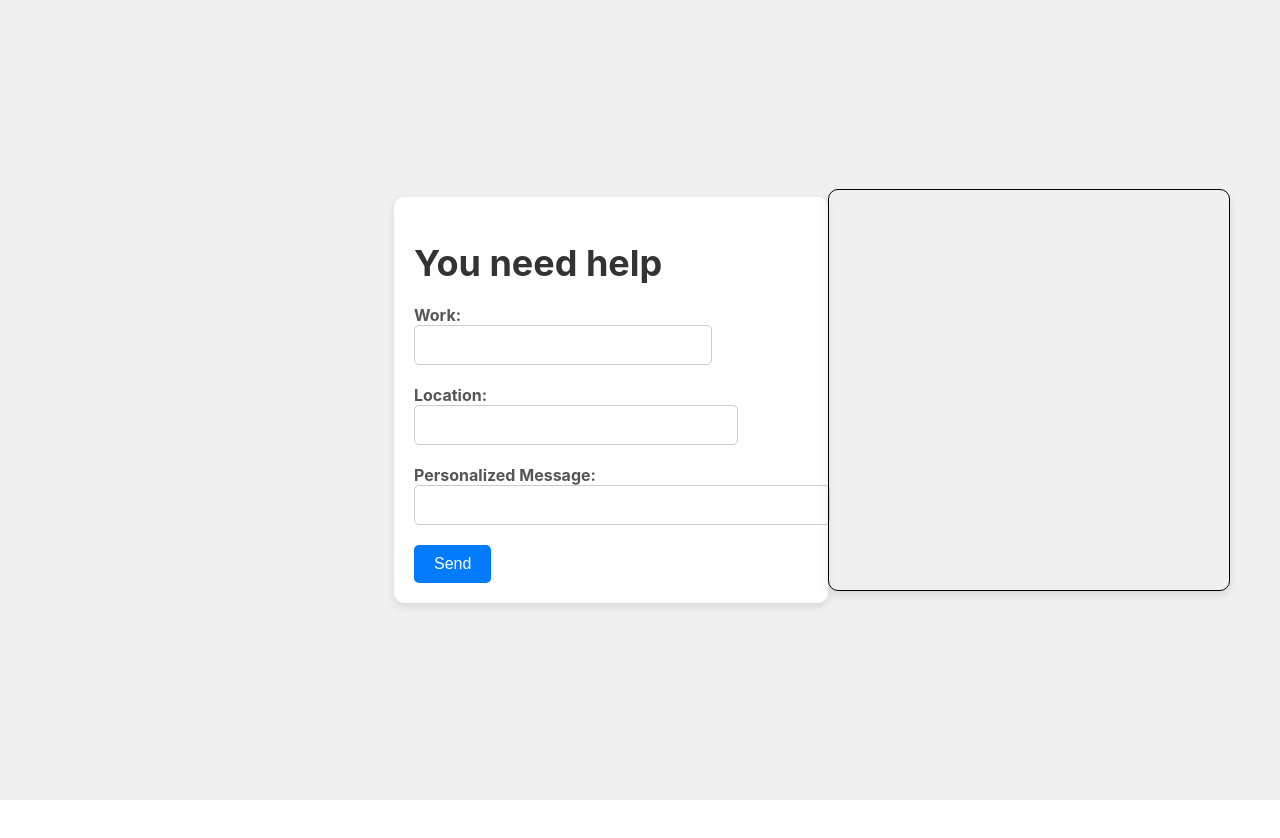
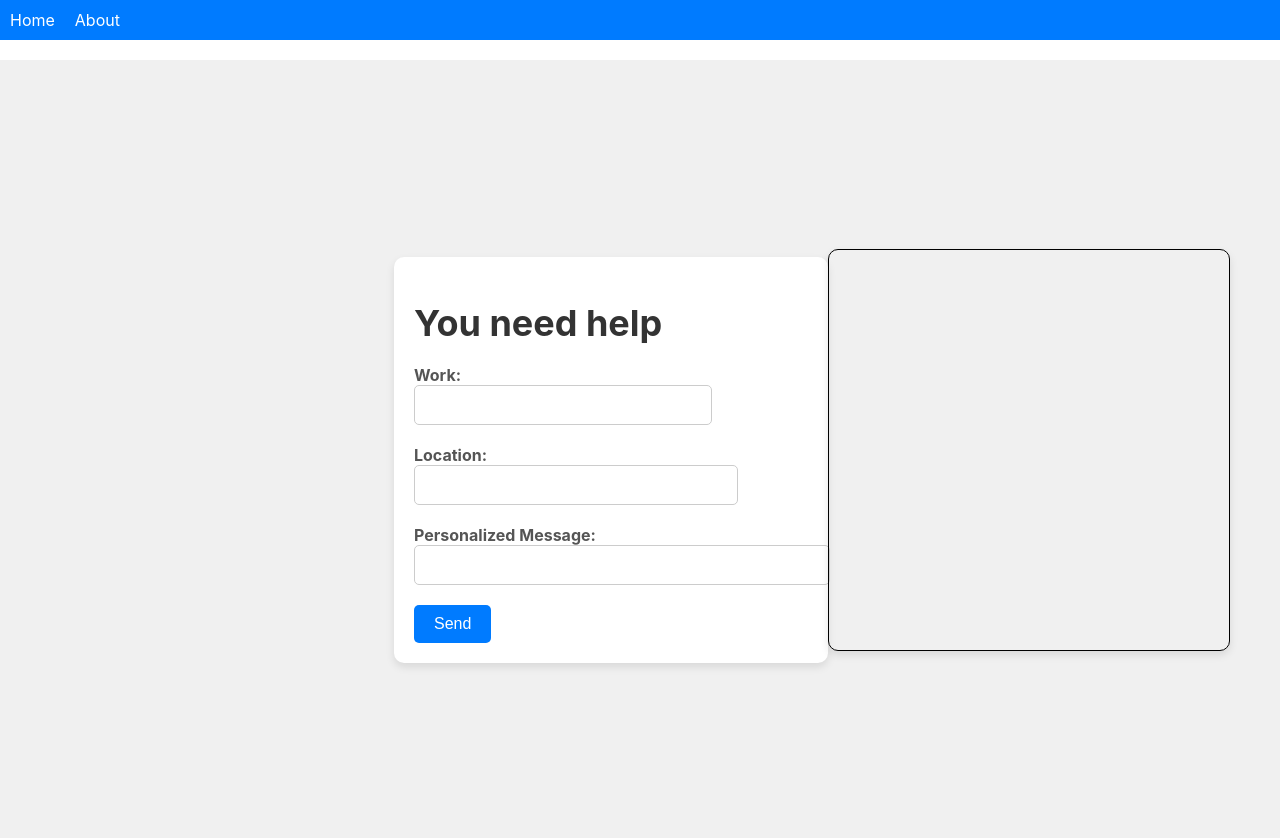
Before and after one commit to Divyanshu6797/bully-frontend, a React (Create React App) app: page / in a window 1280 px wide. Shown: the top 838 px of the page. Before the commit the page ends 800 px from the top, so only its background shows below. Built offline with nearby package versions, Linux system fonts and the light colour scheme.

Commit message:
Update App.js

```diff
--- a/src/App.js
+++ b/src/App.js
@@ -18,8 +18,7 @@ const App = () => {
     setMessage(event.target.value);
   };
 
-  const handleSend = async() => {
-
+  const handleSend = async () => {
     const data1 = {
       work: work,
       room_no: location,
@@ -30,16 +29,24 @@ const App = () => {
       const response = await axios.post('https://bully-backend.onrender.com/sendmail', data1);
       console.log('Email sent:', response);
       setWork('');
-    setLocation('')
-    setMessage('')
+      setLocation('');
+      setMessage('');
     } catch (error) {
       console.error('Error sending email:', error);
+      setWork('');
+      setLocation('');
+      setMessage('');
     }
-
-
   };
 
   return (
+    <div>
+      <nav style={{ backgroundColor: '#007bff', padding: '10px', marginBottom: '20px' }}>
+        <ul style={{ display: 'flex', justifyContent: 'flex-start', listStyleType: 'none', margin: 0, padding: 0 }}>
+          <li style={{ marginRight: '20px' }}><a href="#" style={{ color: '#fff', textDecoration: 'none' }}>Home</a></li>
+          <li><a href="#" style={{ color: '#fff', textDecoration: 'none' }}>About</a></li>
+        </ul>
+      </nav>
       <div style={{ display: 'flex', justifyContent: 'center', alignItems: 'center', height: '100vh', backgroundColor: '#f0f0f0' }}>
         <div style={{ flex: 1 }}></div>
         <div style={{ flex: 1, display: 'flex', flexDirection: 'column', justifyContent: 'center', alignItems: 'flex-start', padding: '20px', backgroundColor: '#ffffff', borderRadius: '10px', boxShadow: '0 4px 8px rgba(0, 0, 0, 0.1)' }}>
@@ -65,6 +72,7 @@ const App = () => {
           </div>
         </div>
       </div>
+    </div>
   );
 };
 
```
Lines whose indentation alone changed are shown as unchanged.
